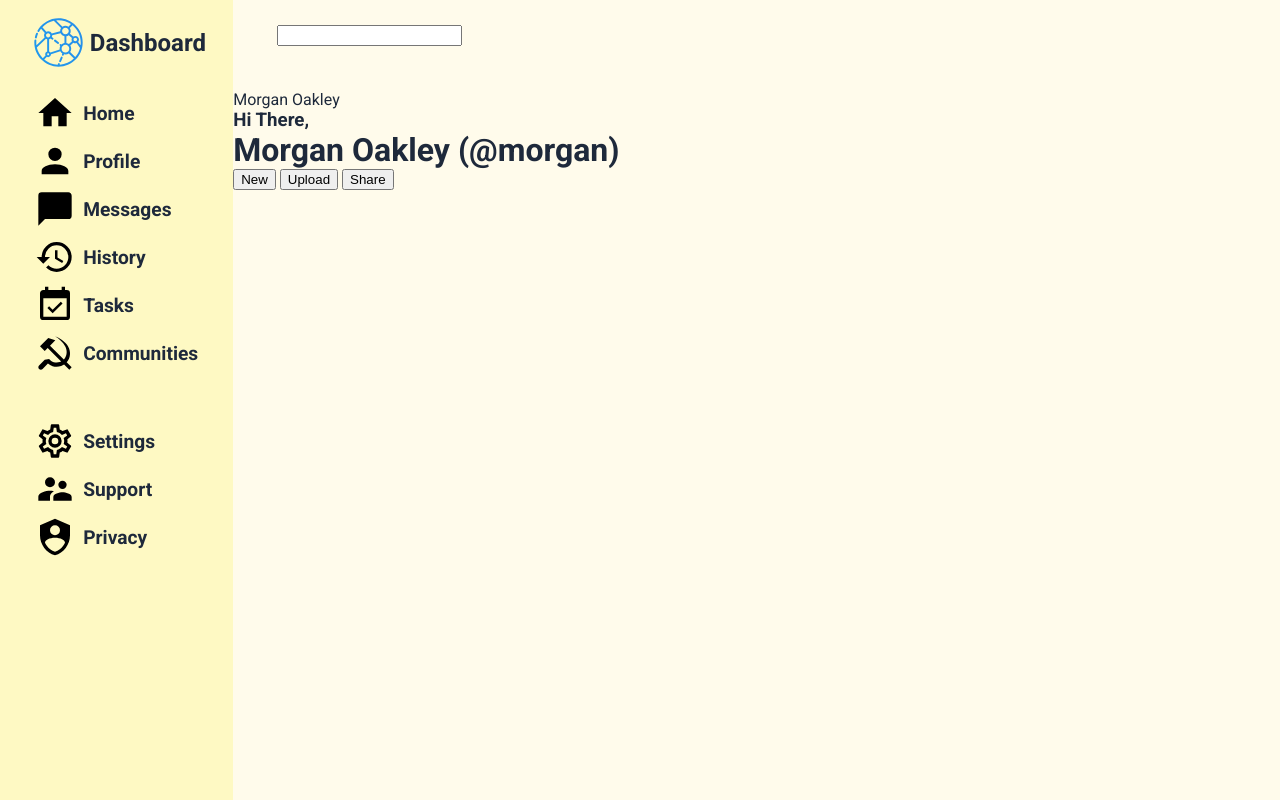
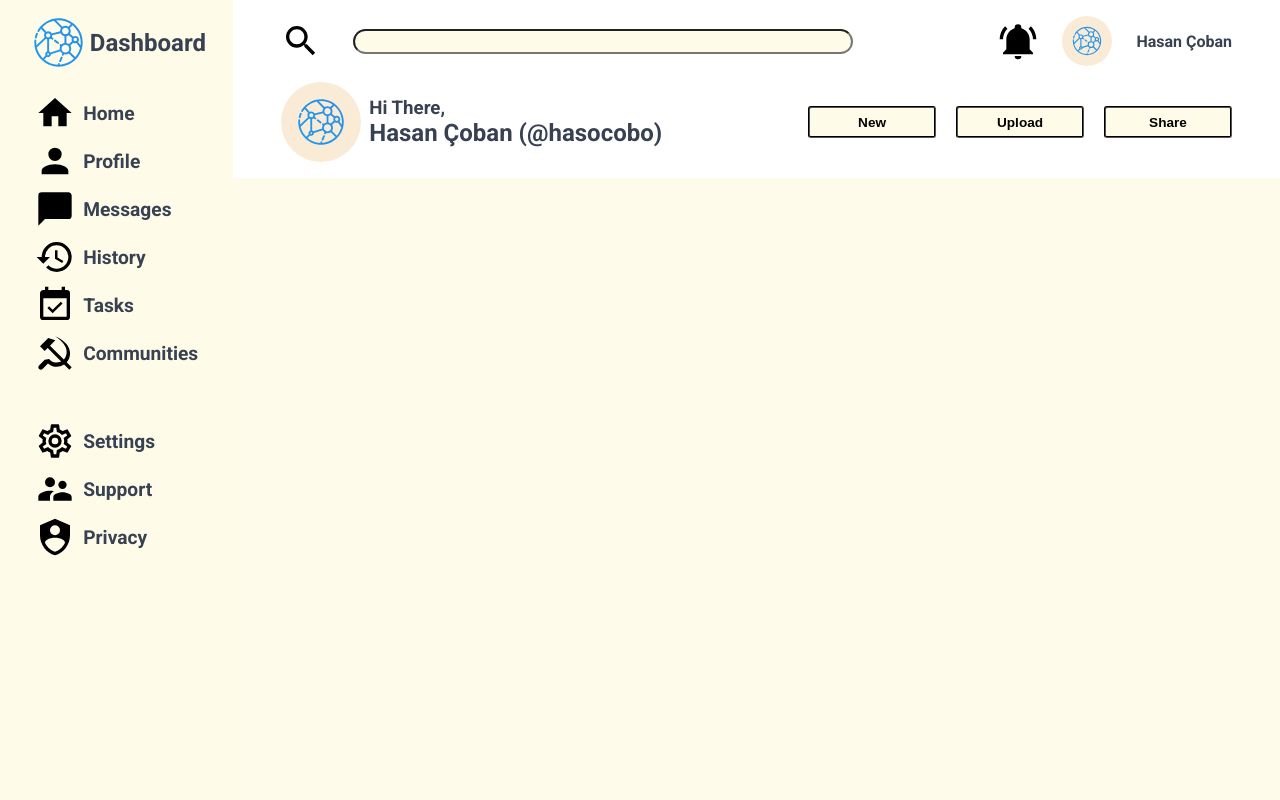
Before and after one commit to hasocobo/admin-dashboard, a plain HTML site: page index.html in a window 1280 px wide. Drawn offline with Linux system fonts and the light colour scheme.

Commit message:
Stylize header

```diff
--- a/index.html
+++ b/index.html
@@ -65,25 +65,30 @@
             </div>
             <div class="main-content">
                 <div class="header">
+                    <div class="header-content">
                         <div class="header-search-bar">
                             <div class="left">
-                            <svg id="search-icon" class="icon"></svg>
+                                <svg xmlns="http://www.w3.org/2000/svg" viewBox="0 0 24 24"><title>magnify</title><path d="M9.5,3A6.5,6.5 0 0,1 16,9.5C16,11.11 15.41,12.59 14.44,13.73L14.71,14H15.5L20.5,19L19,20.5L14,15.5V14.71L13.73,14.44C12.59,15.41 11.11,16 9.5,16A6.5,6.5 0 0,1 3,9.5A6.5,6.5 0 0,1 9.5,3M9.5,5C7,5 5,7 5,9.5C5,12 7,14 9.5,14C12,14 14,12 14,9.5C14,7 12,5 9.5,5Z" /></svg>
                                 <input class="search-bar">
                             </div>
                             <div class="right">
-                            <svg id="notification-icon" class="icon"></svg>
-                            <svg id="pfp"></svg>
-                            <div>Morgan Oakley</div>
+                                <svg xmlns="http://www.w3.org/2000/svg" viewBox="0 0 24 24"><title>bell-ring</title><path d="M21,19V20H3V19L5,17V11C5,7.9 7.03,5.17 10,4.29C10,4.19 10,4.1 10,4A2,2 0 0,1 12,2A2,2 0 0,1 14,4C14,4.1 14,4.19 14,4.29C16.97,5.17 19,7.9 19,11V17L21,19M14,21A2,2 0 0,1 12,23A2,2 0 0,1 10,21M19.75,3.19L18.33,4.61C20.04,6.3 21,8.6 21,11H23C23,8.07 21.84,5.25 19.75,3.19M1,11H3C3,8.6 3.96,6.3 5.67,4.61L4.25,3.19C2.16,5.25 1,8.07 1,11Z" /></svg>
+                                <div class="pfp">
+                                    <img src="./icons/home.svg" width="50px" height="50px">
+                                </div>
+                                <div>Hasan Çoban</div>
                             </div>
                         </div>
 
                         <div class="header-navbar">
                             <div class="left">
-                            <div class="pfp"></div>
+                                <div class="pfp">
+                                    <img src="./icons/home.svg" width="80px" height="80px">
+                                </div>
                                 <div class="user-information">
                                     <div class="greeting">
                                         <h3>Hi There,</h3>
-                                    <h1>Morgan Oakley (@morgan)</h1>
+                                        <h2>Hasan Çoban (@hasocobo)</h1>
                                     </div>
                                 </div>
                             </div>
@@ -91,6 +96,7 @@
                                 <button>New</button>
                                 <button>Upload</button>
                                 <button>Share</button>
+                            </div>
                         </div>
                     </div>
                 </div>
--- a/styles.css
+++ b/styles.css
@@ -2,8 +2,8 @@
 
 :root {
     --primary-bg: #fffbeb;
-    --sidebar-bg: #fef9c3;
-    --text-color: #1e293b;
+    --sidebar-bg: #fefce8;
+    --text-color: #374151;
 }
 
 *, ::before, ::after {
@@ -30,6 +30,7 @@ li {
 svg {
     width: 40px;
     height: 40px;
+    cursor: pointer;
 }
 
 .bg {
@@ -45,6 +46,8 @@ svg {
 .main-wrapper {
     height: inherit;
 }
+
+/****** Side Bar ******/
 
 .sidebar {
     height: inherit;
@@ -97,3 +100,104 @@ svg {
     position: relative;
     left: -0.7rem;
 }
+
+
+.main-content {
+    flex: 1;
+}
+
+
+button {
+    height: 2rem;
+    width: 8rem;
+    border-radius: 3px;
+    cursor: pointer;
+    background-color: var(--sidebar-bg);
+
+    border-style: groove;
+    font-weight: 700;
+    font-size: 0.85rem;
+
+    margin-left: 1rem;
+
+}
+
+button:hover {
+    background-color: #cffafe;
+}
+
+
+/************* Navigation Bar ****************/
+
+.header {
+    background-color: white;
+
+}
+
+.header-content {
+    padding: 1rem 3rem;
+    display: flex;
+    flex-direction: column;
+    gap: 1rem;
+}
+
+.header-search-bar {
+    display: flex;
+    justify-content: space-between;
+}
+
+.header-search-bar > .left {
+    display: flex;
+    align-items: center;
+    gap: 2rem;
+}
+
+.header-search-bar input {
+    width: 500px;
+    height: 25px;
+
+    background-color: var(--sidebar-bg);
+
+    padding-left: 6px;
+    appearance: none;
+    outline: none;
+    border-radius: 20px;
+}
+
+.header-search-bar > .right {
+    display: flex;
+    align-items: center;
+    gap: 1.5rem;
+
+    font-weight: 800;
+
+}
+
+.pfp {
+    border-radius: 50%;
+    width: 50px;
+    height: 50px;
+    background-color: antiquewhite;
+    cursor: pointer;
+}
+
+.pfp > img {
+    background-size: contain;
+}
+
+.header-navbar {
+    display: flex;
+    align-items: center;
+    justify-content: space-between;
+}
+
+.header-navbar > .left {
+    display: flex;
+    align-items: center;
+    gap: 0.5rem;
+}
+
+.header-navbar > .left > .pfp {
+    width: 80px;
+    height: 80px;
+}
```
Lines whose indentation alone changed are shown as unchanged.
